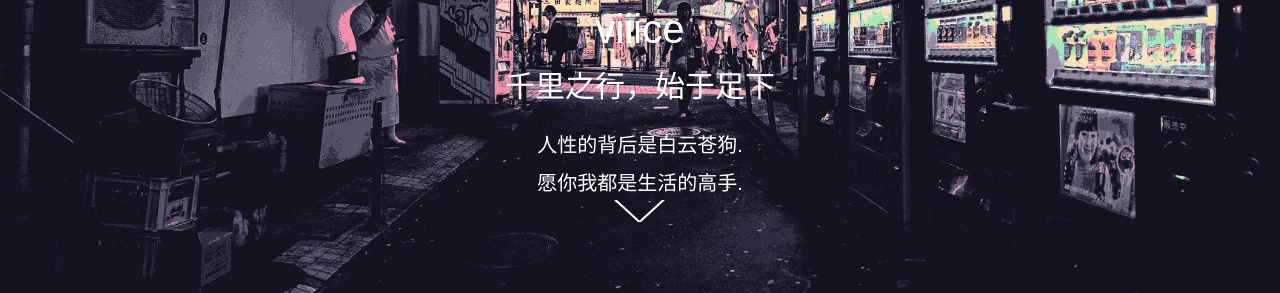
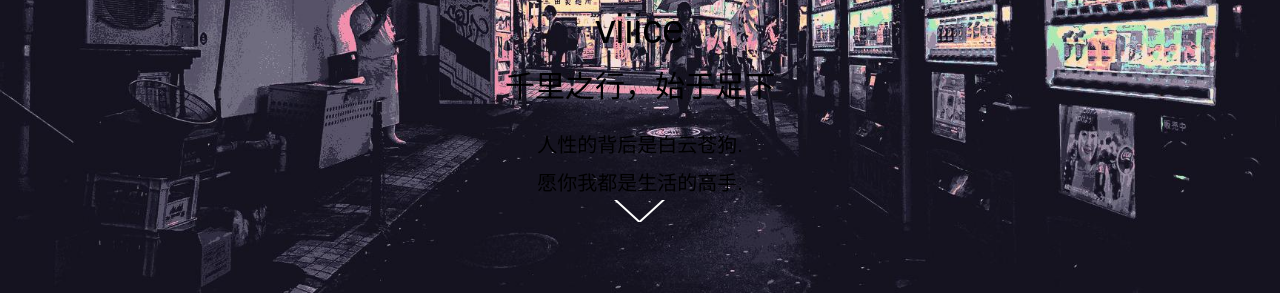
Before and after one commit to viiice/Homepage, a plain HTML site: page index.html in a window 1280 px wide. Shown: the part 507-800 px from the top of the page. Drawn offline with Linux system fonts and the light colour scheme.

Commit message:
Update index.html
更改主页颜色

```diff
--- a/index.html
+++ b/index.html
@@ -91,11 +91,11 @@
                         </div>
                     </div>
                 </div>
-                <h1 class="title">viiice</h1>
-                <h2 class="title_h2">千里之行，始于足下</h2>
+                <h1 class="title" style="color:#000000">viiice</h1>
+                <h2 class="title_h2" style="color:#000000">千里之行，始于足下</h2>
                 <div id="box01_text">
-                    <p class="box01_p">人性的背后是白云苍狗.</p>
-                    <p class="box01_p">愿你我都是生活的高手.</p>
+                    <p class="box01_p" style="color:#000000">人性的背后是白云苍狗.</p>
+                    <p class="box01_p" style="color:#000000">愿你我都是生活的高手.</p>
                 </div>
             </div>
             <div class="arrow_div">
```
